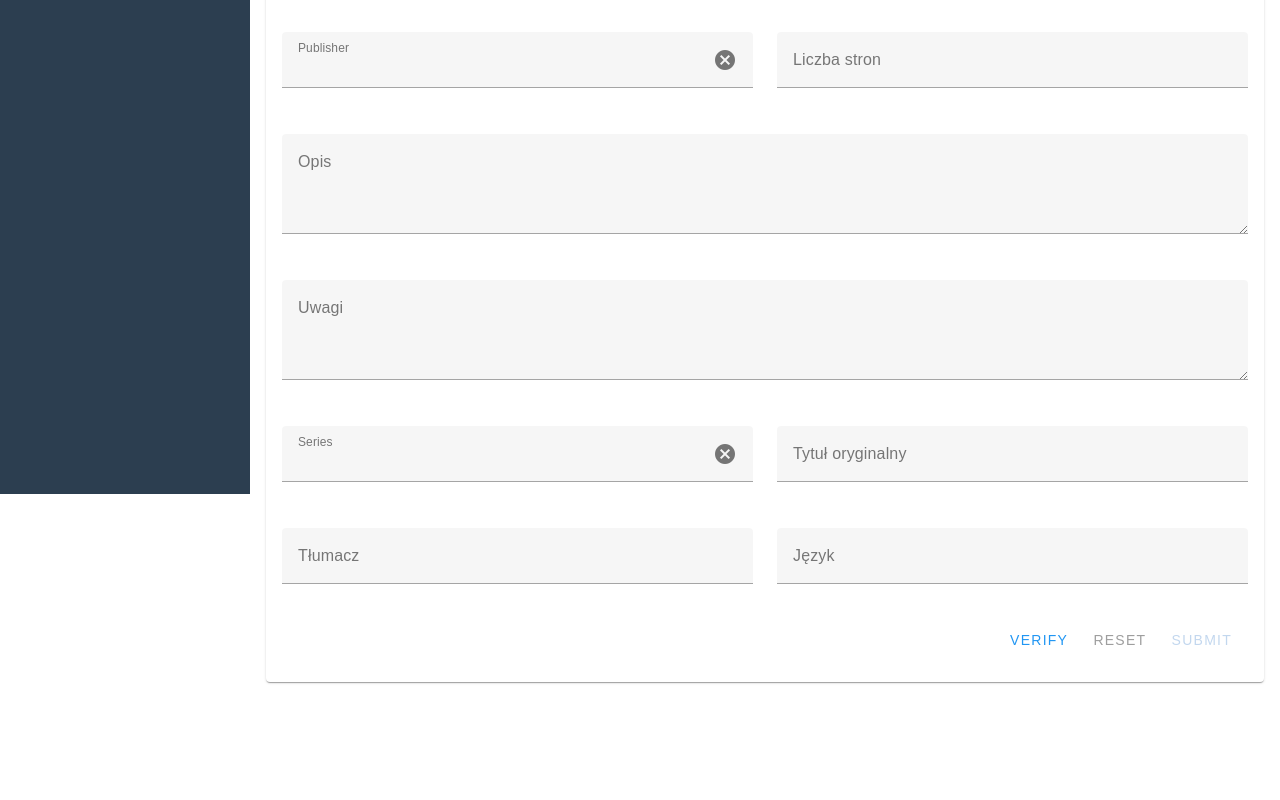
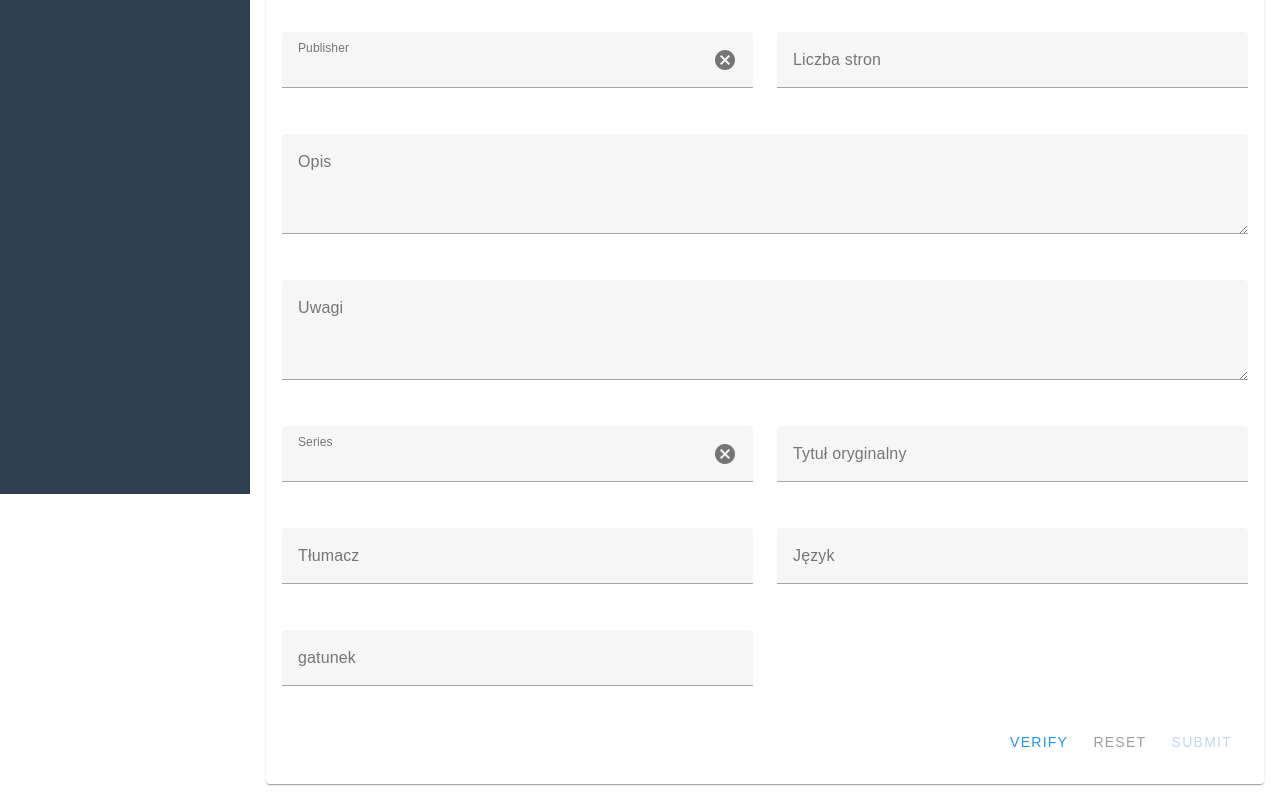
Before and after one commit to ArtUrim/kolekcje, a Nuxt app in the folder front/: page /addbook in a window 1280 px wide. Shown: the part 306-1106 px from the top of the page. Before the commit the page ends 1004 px from the top, so only its background shows below. Built offline with nearby package versions, Linux system fonts and the light colour scheme.

Commit message:
Work in progress

```diff
--- a/front/components/AddBook.vue
+++ b/front/components/AddBook.vue
@@ -117,6 +117,15 @@
               label="Język"
             ></v-text-field>
           </v-col>
+
+			 <v-col cols="12" sm="6">
+				 <AutocompleteField
+					v-model="genre"
+					label="gatunek"
+					placeholder="Select or add a series"
+					api-endpoint="/api/genres"
+					/>
+			 </v-col>
         </v-row>
 
         <v-card-actions class="pt-4">
@@ -166,6 +175,8 @@ export default {
     originalTitle: '',
     translator: '',
     language: '',
+	 genre: [],
+	 genreProp: ['proza','poezja'],
 
     formatOptions: [
        'unknown',
@@ -196,6 +207,7 @@ export default {
     },
 
     async submitForm() {
+		console.log( `PP: ${this.publisher}` )
       if (this.$refs.form.validate()) {
 			const bookData = {
           isbn: this.isbn,
@@ -204,14 +216,18 @@ export default {
           publishYear: this.publishYear,
           firstPublishYear: this.firstPublishYear,
           format: this.format,
-          publisher: this.publisher.value,
+				publisher: {
+					name: this.publisher.value,
+					id: this.publisher.id,
+				},
           pages: this.pages,
           description: this.description,
           notes: this.notes,
           series: this.series.title,
-          originalTitle: this.originalTitle,
+			 originalTitle: this.originalTitle,
           translator: this.translator,
-          language: this.language
+          language: this.language,
+		  	 genre: this.genre.split(',').map( str => str.trim() )
         };
         console.log('Form submitted:', bookData )
 			try {
--- a/front/components/AutocompleteField.vue
+++ b/front/components/AutocompleteField.vue
@@ -8,6 +8,8 @@
         :placeholder="placeholder"
         clearable
         @input="updateValue"
+		  :multiple="clearOnSelect"
+		  :clear-on-select="false"
     >
         <template v-slot:no-data>
             <v-list-item>
@@ -38,7 +40,11 @@ export default {
         apiEndpoint: {
             type: String,
             required: true
-        }
+        },
+		 clearOnSelect: {
+			 type: Boolean,
+			 default: false
+		 }
     },
     data() {
         return {
@@ -79,6 +85,7 @@ export default {
         value: {
             immediate: true,
             handler(newValue) {
+					 console.log( ` selectedValueLocal ${newValue}` )
                 this.selectedValueLocal = newValue
             }
         },
```
Also changed, not shown: 2 other files (tests, documents, lock files or other folders).
